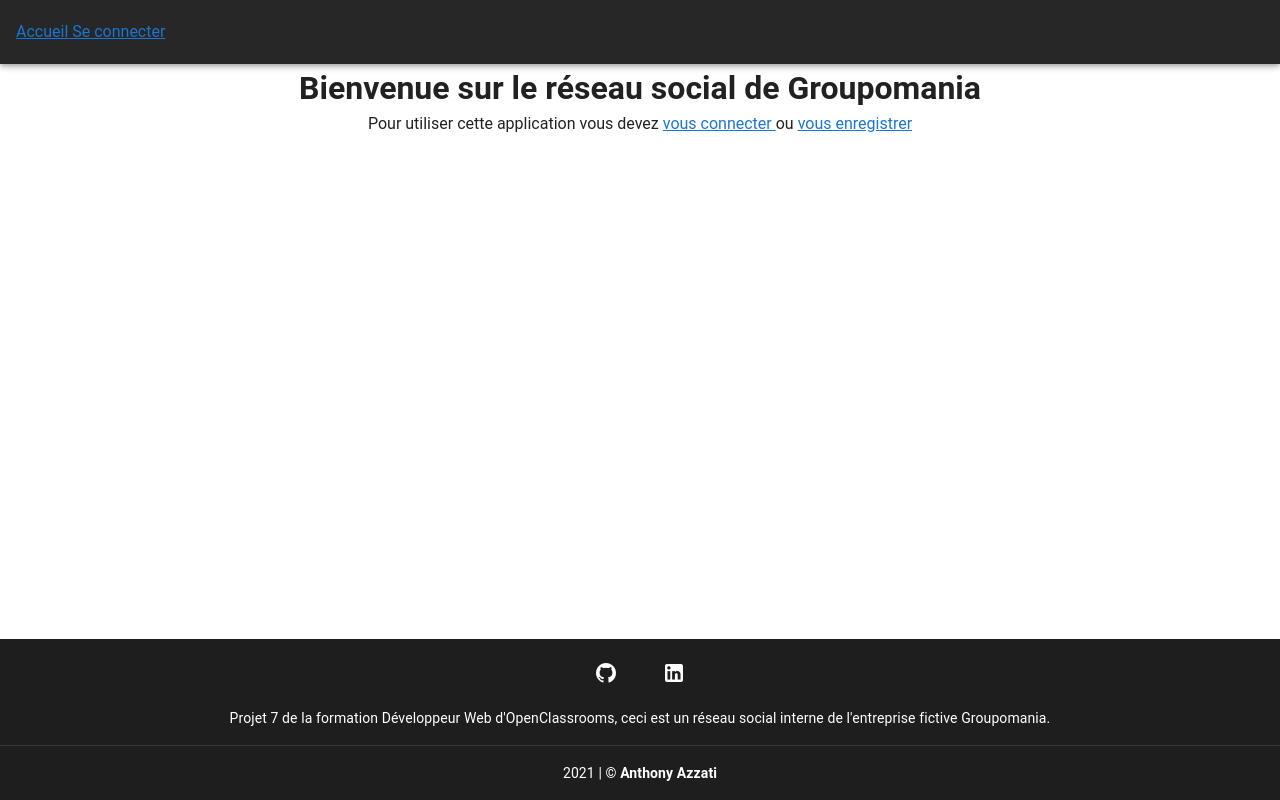
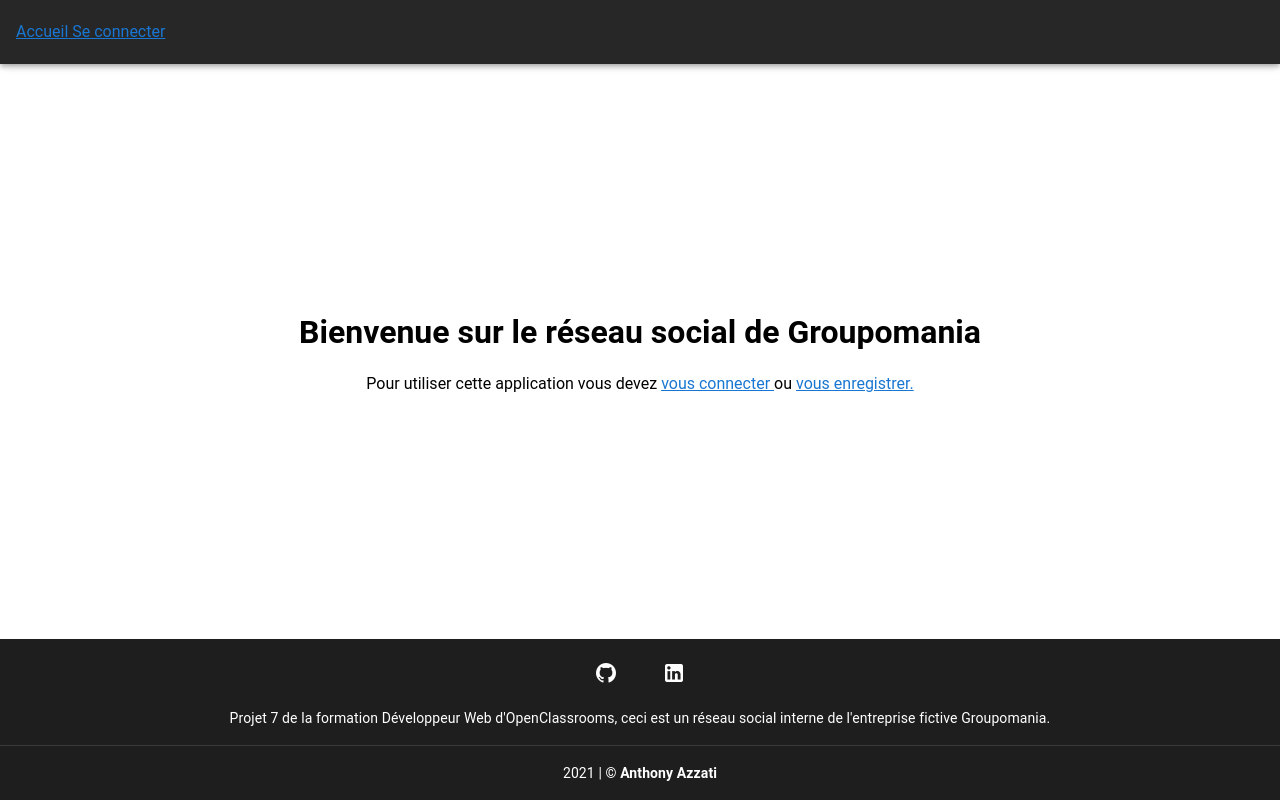
Before and after one commit to AnthonyAzzati/AnthonyAzzati_7_05052021, a Vue app: page / in a window 1280 px wide. Built offline with nearby package versions, Linux system fonts and the light colour scheme.

Commit message:
feat(front): Création de la page d'accueil "Home"

```diff
--- a/src/views/Home.vue
+++ b/src/views/Home.vue
@@ -1,14 +1,23 @@
 <template>
-  <div>
+  <v-container
+    class="
+      d-flex
+      flex-column
+      align-center
+      justify-center
+      fill-height
+      black--text
+    "
+  >
     <h1>Bienvenue sur le réseau social de Groupomania</h1>
 
-    <div v-if="!loggedIn">
+    <div v-if="!loggedIn" class="pt-4">
       Pour utiliser cette application vous devez
       <router-link to="/login"> vous connecter </router-link>
       ou
-      <router-link to="/signup"> vous enregistrer </router-link>
+      <router-link to="/signup"> vous enregistrer.</router-link>
     </div>
-  </div>
+  </v-container>
 </template>
 
 <script>
```
